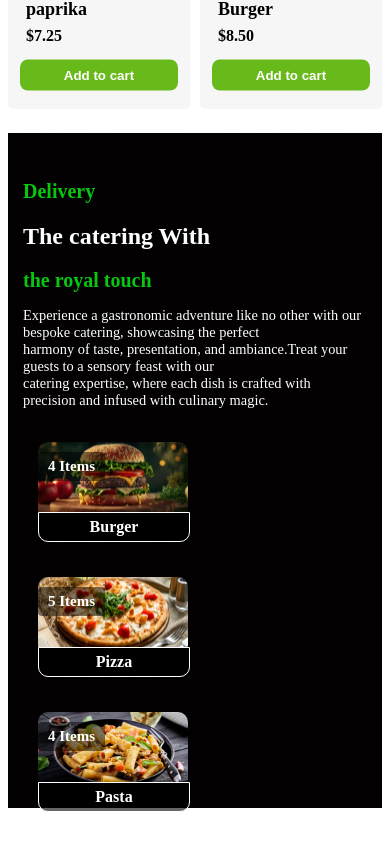
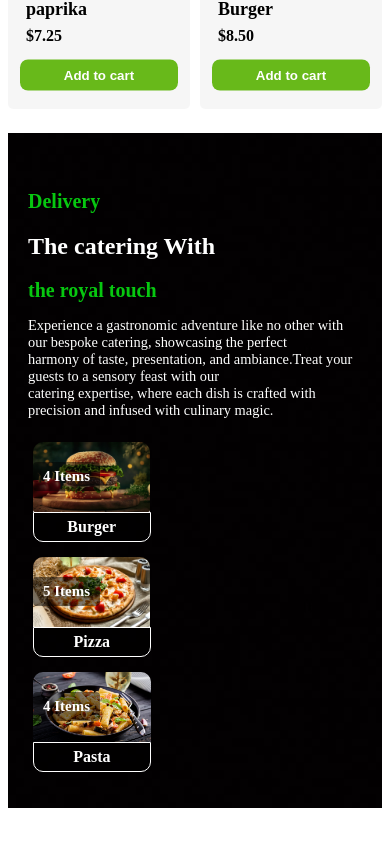
Before and after one commit to festybam123/restaurant, a React (Vite) app: page / in a window 390 px wide. Shown: the part 1294-2144 px from the top of the page. Built offline with nearby package versions, Linux system fonts and the light colour scheme.

Commit message:
still on mobile responsive

```diff
--- a/src/App.css
+++ b/src/App.css
@@ -754,14 +754,14 @@
   .gallery_grid { grid-template-columns: repeat(2, 1fr); gap: 10px; }
   .gallery_section h2 { font-size: 1.25rem; }
 
-  .section2 { padding: 30px 15px; flex-direction: column; }
+  .section2 {flex-direction: column;}
   .section2__content { max-width: 100%; }
   .section2__content h2 { font-size: 1.25rem; }
   .section2__content h1 { font-size: 1.5rem; }
   .section2__content p { font-size: 0.9rem; }
-  .section2__left { gap: 5px; }
-  .section2__thumb { padding: 5gitpx; }
-  .section2__thumb img {margin: 0; width: 150px; height: 70px; border-radius: 10px 10px 0 0; }
+  .section2__left { flex-direction: column; gap: 5px; }
+  .section2__thumb { padding: 5px; }
+  .section2__thumb img { width: 100%; height: 70px; border-radius: 10px 10px 0 0; }
 
   .hero_wrapper { flex-direction: column; }
   .promo { margin-top: 50px; }
@@ -801,7 +801,7 @@
   .gallery6_grid { gap: 15px; }
 
   .thumb_label { border-radius: 4px; }
-  .thumb_name { border-radius: 0 0 10px 10px; width: 140px; }
+  .thumb_name { border-radius: 0 0 10px 10px; width: 90%; }
 
   .footer { padding: 25px 10px; }
 }
```
